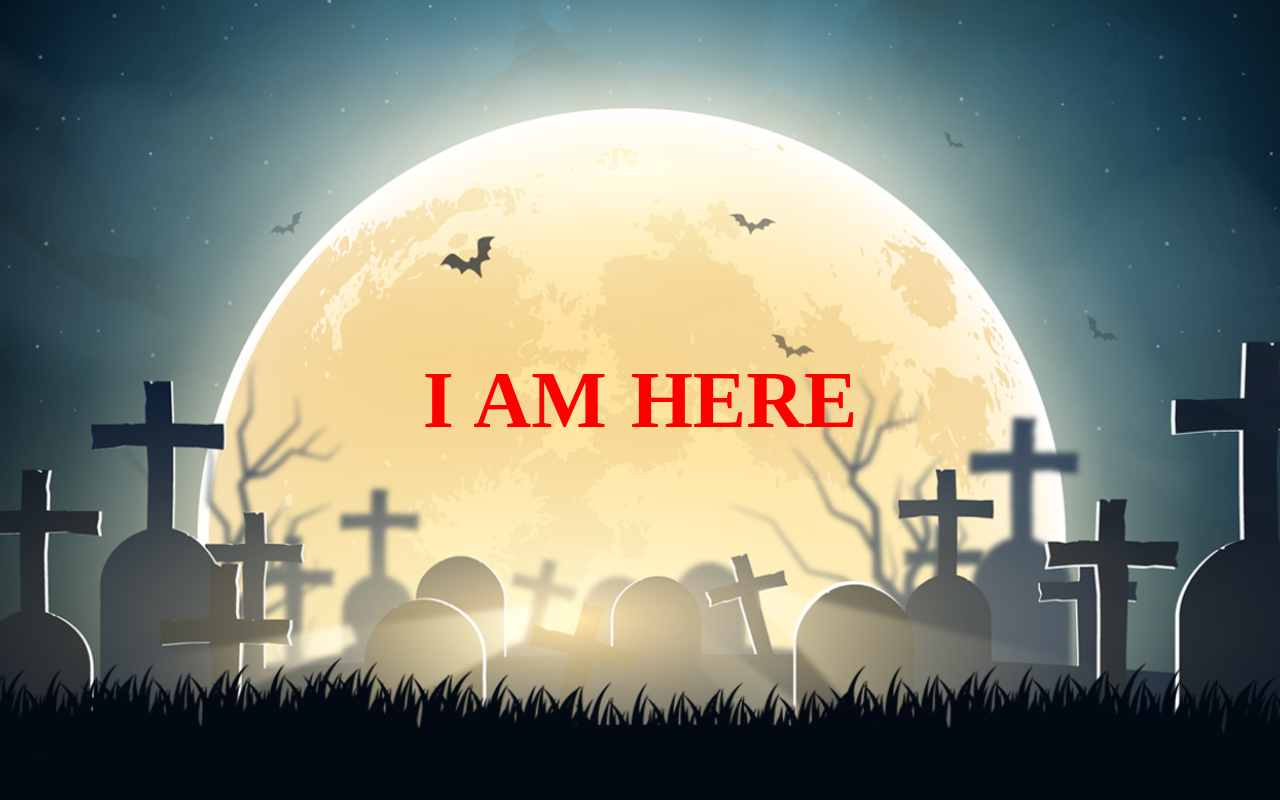
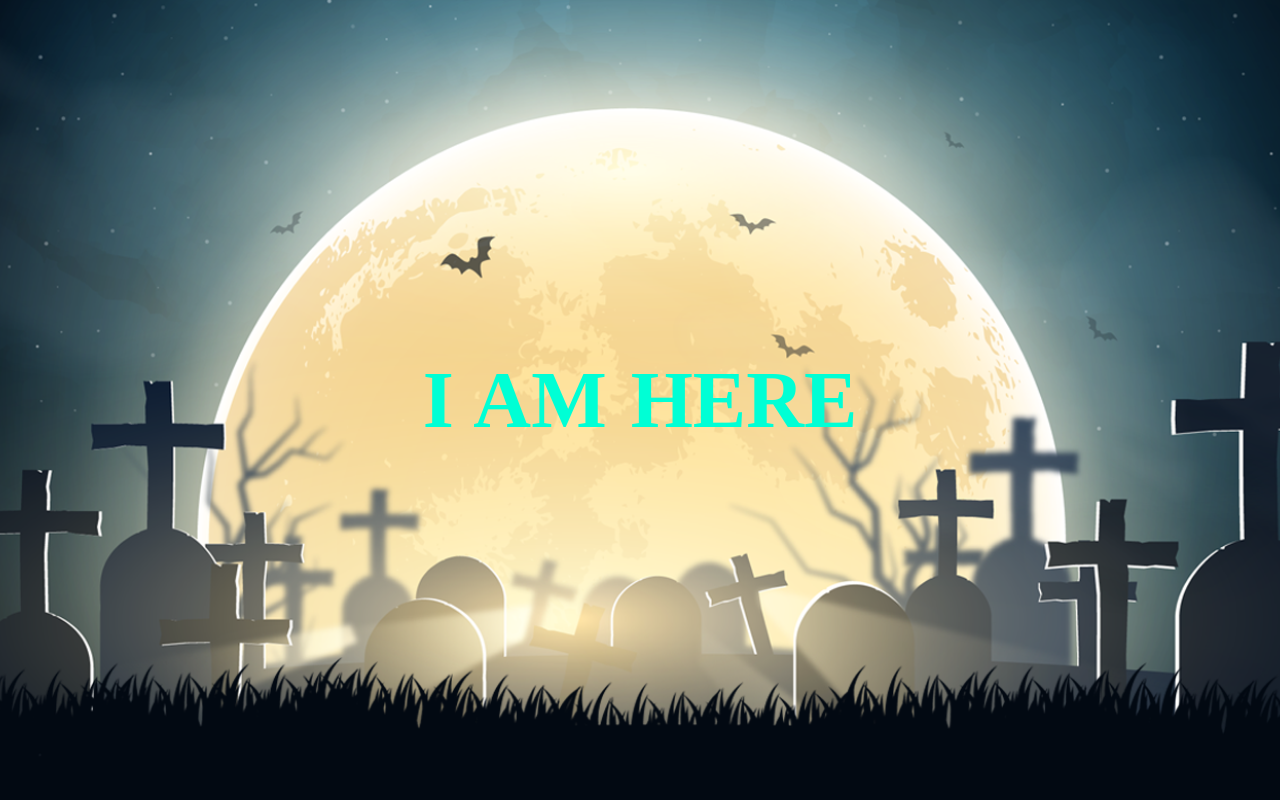
Before and after one commit to Tanay-ErrorCode/normalWebsite, a plain HTML site: page index.html in a window 1280 px wide. Shown: the top 800 px of the page. Drawn offline with Linux system fonts and the light colour scheme; a web font is replaced by a local one.

Commit message:
changed color

```diff
--- a/style.css
+++ b/style.css
@@ -59,7 +59,7 @@ header{
     display: table-cell;
     height: 100%;
     width: 100%;
-    color: #ff0000;
+    color: #00ffd5;
     text-align: center;
     vertical-align: middle;
     font-size: 10vh;
```
